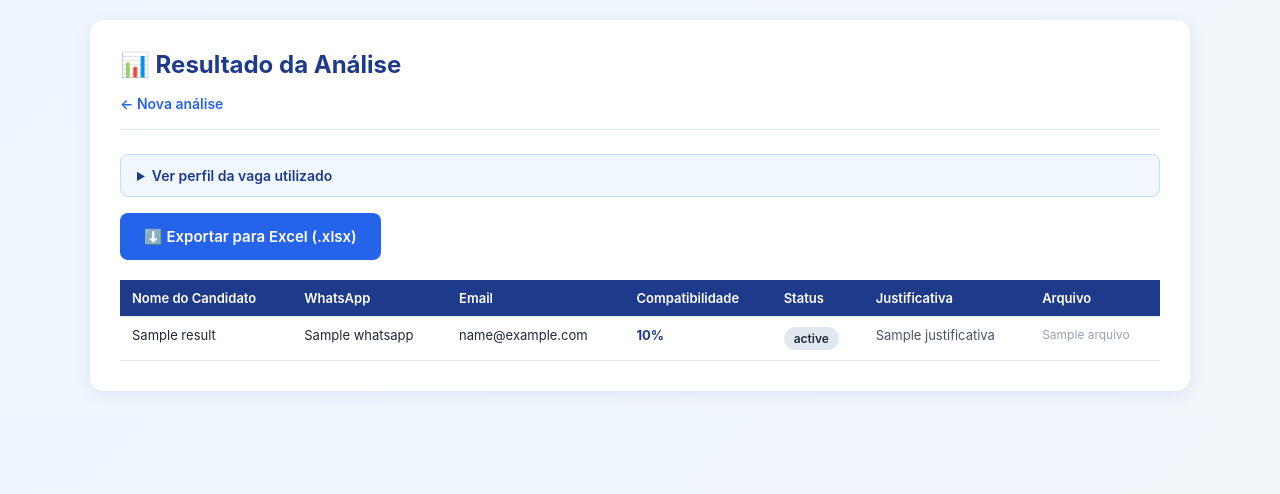
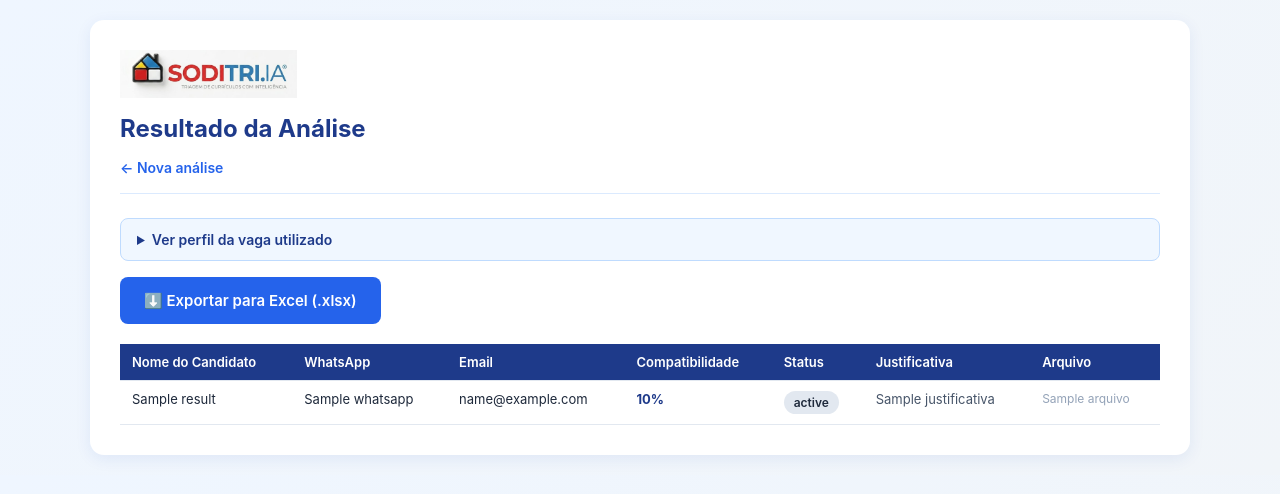
Before and after one commit to guiga22072000-bot/Triagemcurriculoq, a Flask app: template templates/resultado.html in a window 1280 px wide. Shown: the top 494 px of the page. Run offline with Flask 3, Linux system fonts and the light colour scheme; the template is opened without the code that fills it: most values are stand-ins (such as "Sample title", 1, 10 or a date in 2020).

Commit message:
Update resultado.html

```diff
--- a/templates/resultado.html
+++ b/templates/resultado.html
@@ -9,7 +9,10 @@
 <body>
   <div class="container wide">
     <header>
-      <h1>📊 Resultado da Análise</h1>
+      <div class="logo-wrapper">
+        <img src="{{ url_for('static', filename='logo.jpeg') }}" alt="SODITRI.IA">
+      </div>
+      <h1>Resultado da Análise</h1>
       <a href="/" class="back-link">← Nova análise</a>
     </header>
 
```
